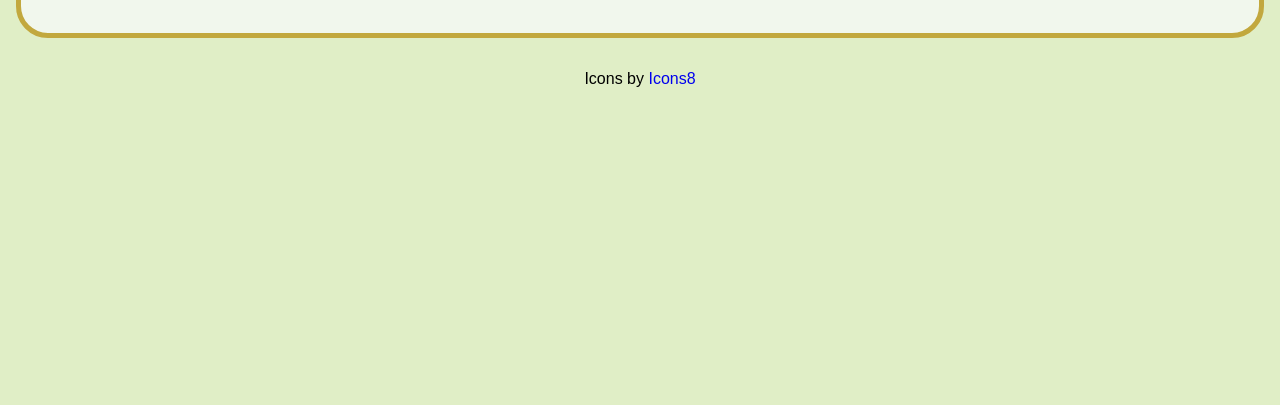
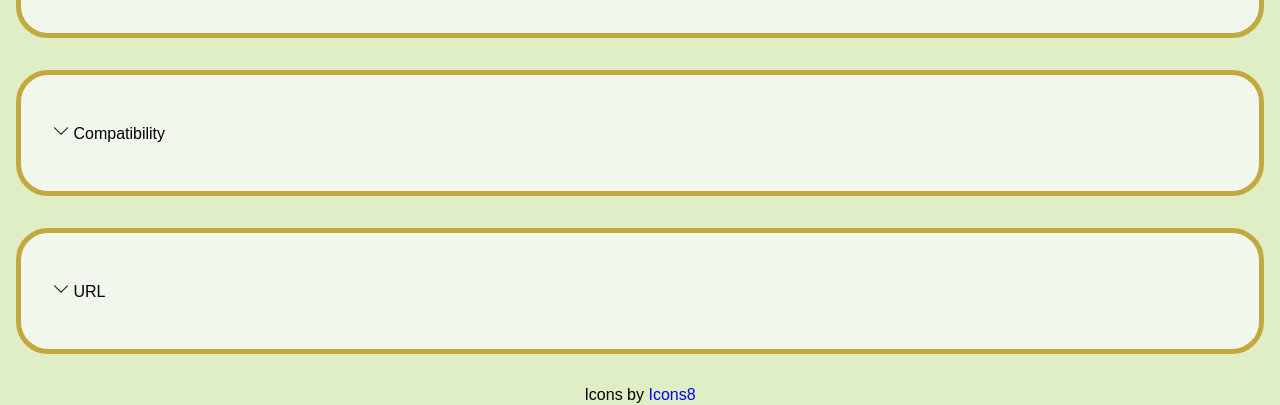
Before and after one commit to firewallfail/little_library, a Vue app in the folder client/: page /about in a window 1280 px wide. Shown: the part 484-889 px from the top of the page. Before the commit the page ends 800 px from the top, so only its background shows below. Built offline with nearby package versions, Linux system fonts and the light colour scheme; what vue-toast-notification would draw is missing.

Commit message:
add a couple more about topics

```diff
--- a/client/src/components/About.vue
+++ b/client/src/components/About.vue
@@ -52,6 +52,41 @@
             </div>
         </Transition>
     </div>
+    <div class="about-card" @click="expand_text('compatibility')">
+        <Transition name="fade">
+            <div>
+                <p>
+                    <img class="icon" v-if="show.compatibility" src="@/icons/icons8-compress-arrow-50.png" alt="compress arrow">
+                    <img class="icon" v-if="!show.compatibility" src="@/icons/icons8-expand-arrow-50.png" alt="expand arrow">
+                    Compatibility
+                </p>
+                <div v-if="show.compatibility">
+                    <p>
+                        Chrome has built in barcode scanning on mobile which seems to have the best results. Firefox also has barcode scanning
+                        built in but it seems to be less reliable. Safari hasn't been tested yet so that's in the air. Scanning from a computer
+                        is very unreliable and manual search is likely faster and easier.
+                    </p>
+                </div>
+            </div>
+        </Transition>
+    </div>
+    <div class="about-card" @click="expand_text('url')">
+        <Transition name="fade">
+            <div>
+                <p>
+                    <img class="icon" v-if="show.url" src="@/icons/icons8-compress-arrow-50.png" alt="compress arrow">
+                    <img class="icon" v-if="!show.url" src="@/icons/icons8-expand-arrow-50.png" alt="expand arrow">
+                    URL
+                </p>
+                <div v-if="show.url">
+                    <p>
+                        I bought the domain as a joke, at this point I'm too invested in it to bother migrating
+                        everything to a more sensible domain.
+                    </p>
+                </div>
+            </div>
+        </Transition>
+    </div>
     <p class="icons-8">Icons by <a class="link-text" href="https://icons8.com/">Icons8</a></p>
 </template>
 
```
